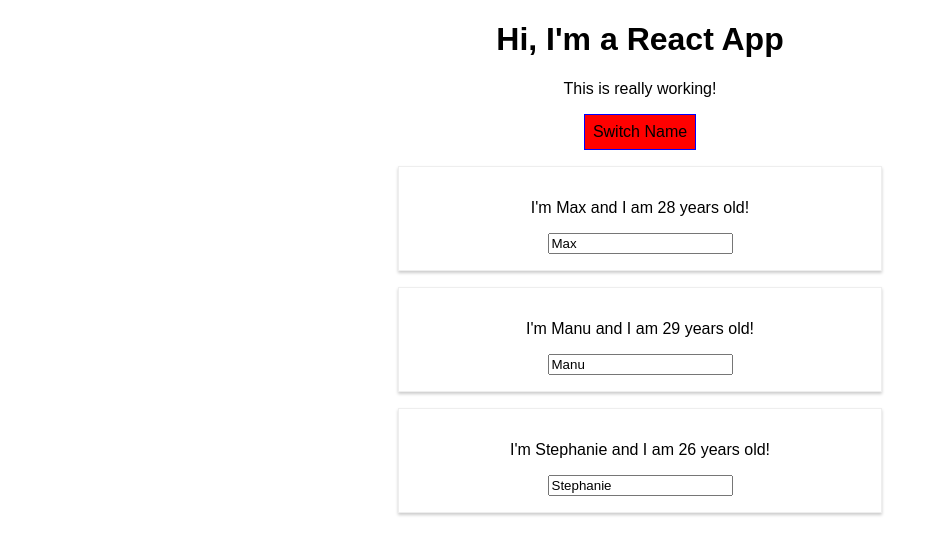
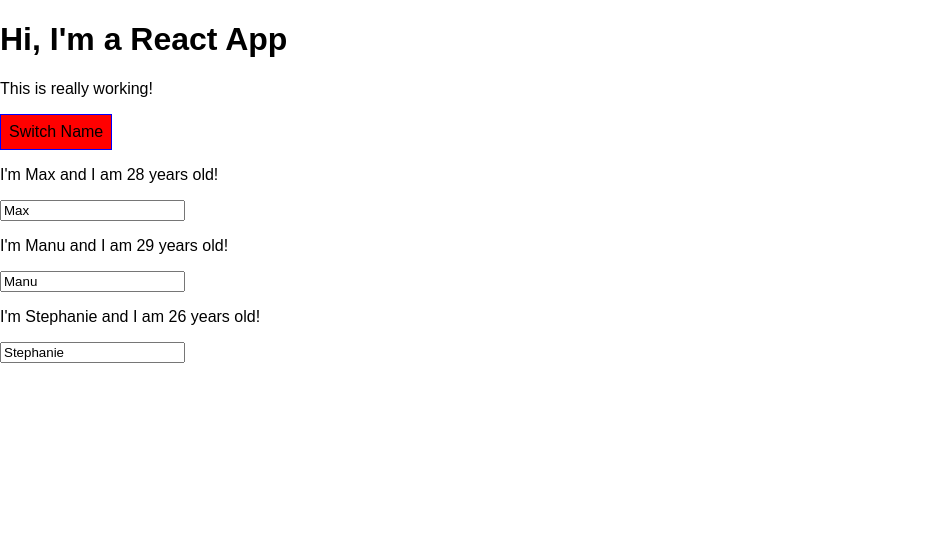
Before and after one commit to Pozas91/react-complete-guide, a React (Create React App) app: page / in a window 1280 px wide. Both pictures are taken after a click on the button "Switch Name". Shown: the top 554 px of the page, without its empty margins (0-946 px from the left). Built offline with nearby package versions, Linux system fonts and the light colour scheme.

Commit message:
Enabling & Using CSS Modules (Optionally, but doesn't work).
This part is necesary in all versions of react-scripts, in current version doesn't necessary.

```diff
--- a/src/App.js
+++ b/src/App.js
@@ -1,6 +1,5 @@
 import React, {Component} from 'react';
-import './App.css';
-import Radium, {StyleRoot} from 'radium';
+import classes from './App.css';
 import Person from './Person/Person';
 
 class App extends Component {
@@ -70,11 +69,7 @@
             font: 'inherit',
             border: '1px solid blue',
             padding: '8px',
-            cursor: 'pointer',
-            ':hover': {
-                backgroundColor: 'lightgreen',
-                color: 'black'
-            }
+            cursor: 'pointer'
         };
 
         let persons = null;
@@ -94,33 +89,27 @@
             );
 
             style.backgroundColor = 'red';
-            style[':hover'] = {
-                backgroundColor: 'salmon',
-                color: 'white'
-            }
         }
 
-        let classes = [];
+        const assignedClasses = [];
 
         if (this.state.persons.length <= 2) {
-            classes.push('red'); // classes = ['red']
+            assignedClasses.push(classes.red); // classes = ['red']
         }
 
         if (this.state.persons.length <= 1) {
-            classes.push('bold'); // classes = ['red', 'bold']
+            assignedClasses.push(classes.bold); // classes = ['red', 'bold']
         }
 
         return (
-            <StyleRoot>
-                <div className="App">
-                    <h1>Hi, I'm a React App</h1>
-                    <p className={classes.join(' ')}>This is really working!</p>
-                    <button style={style} onClick={this.togglePersonsHandler}>Switch Name</button>
-                    {persons}
-                </div>
-            </StyleRoot>
+            <div className={classes.App}>
+                <h1>Hi, I'm a React App</h1>
+                <p className={assignedClasses.join(' ')}>This is really working!</p>
+                <button style={style} onClick={this.togglePersonsHandler}>Switch Name</button>
+                {persons}
+            </div>
         )
     }
 }
 
-export default Radium(App);
+export default App;
--- a/src/Person/Person.js
+++ b/src/Person/Person.js
@@ -1,17 +1,10 @@
 import React from 'react';
-import Radium from 'radium';
 
-import './Person.css';
+import classes from  './Person.css';
 
 const Person = (props) => {
-    const style = {
-        '@media(min-width: 500px)': {
-            width: '450px'
-        }
-    };
-
     return (
-        <div className="Person" style={style}>
+        <div className={classes.Person}>
             <p onClick={props.click}>I'm {props.name} and I am {props.age} years old!</p>
             <p>{props.children}</p>
             <input type="text" onChange={props.changed} value={props.name}/>
@@ -19,4 +12,4 @@
     )
 };
 
-export default Radium(Person);
+export default Person;
```
